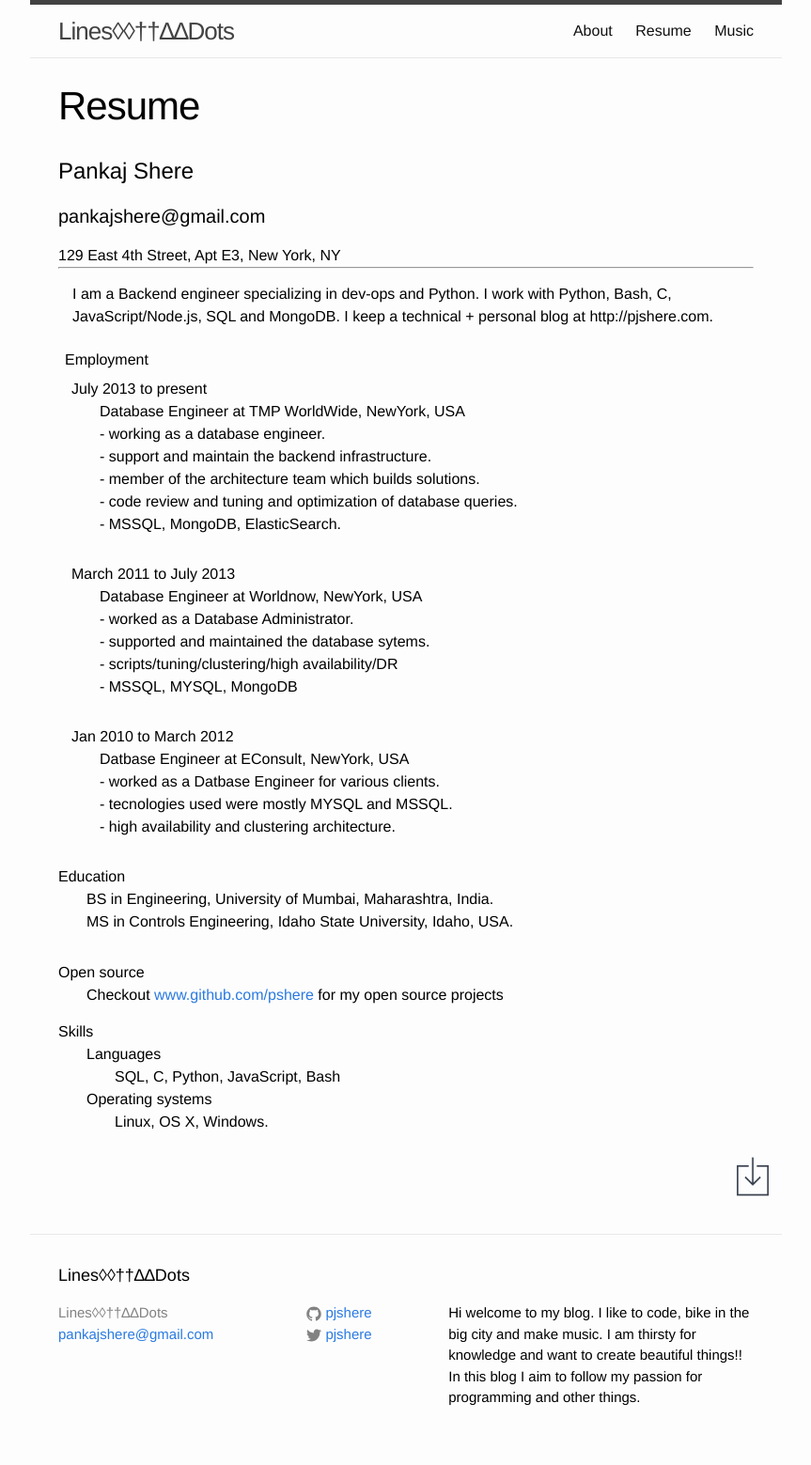
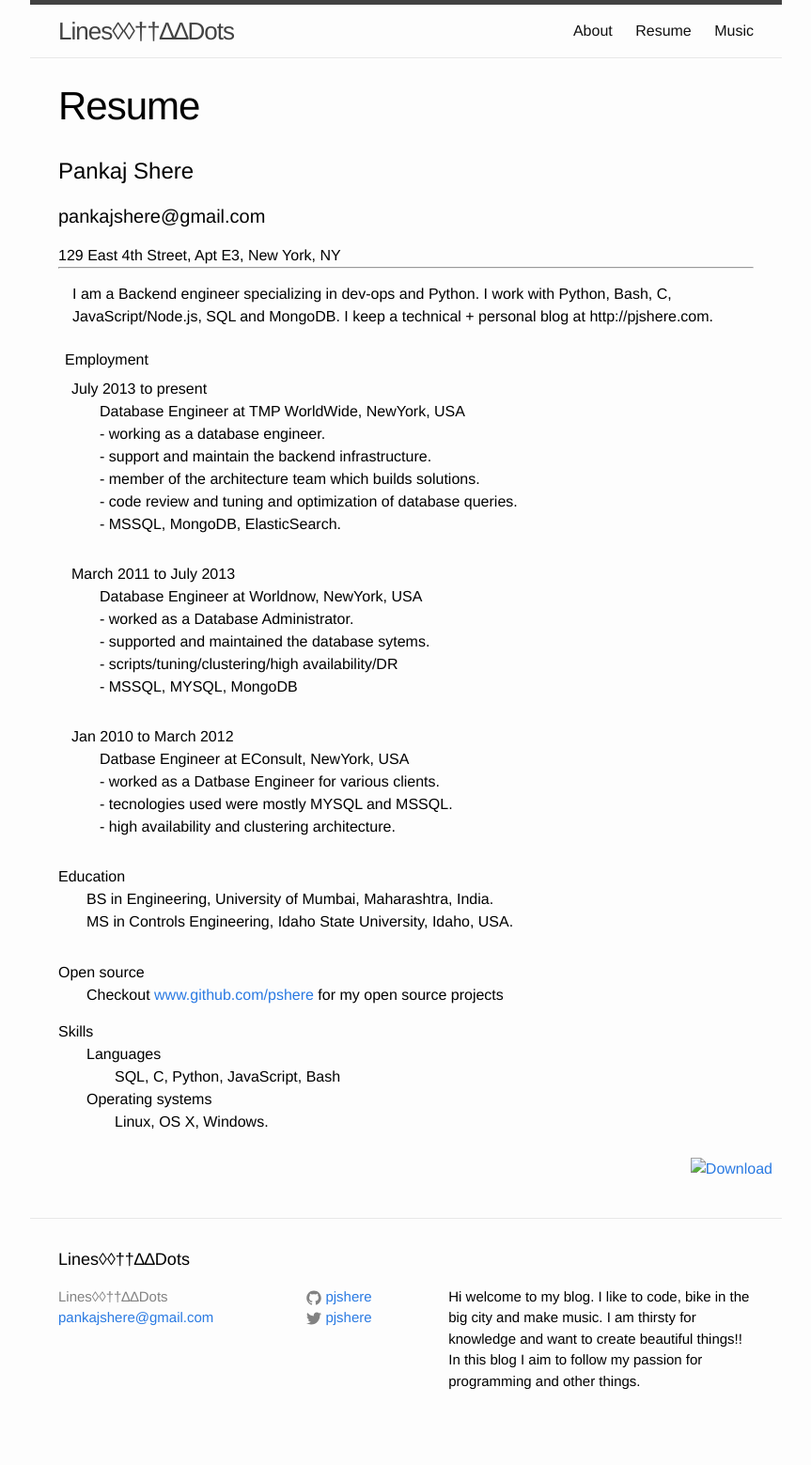
Before and after one commit to PJShere/PJShere.github.io, a Jekyll site: the page built from resume/index.html, in a window 1280 px wide. Shown: the whole page at 94% size, without its empty margins (208-1071 px from the left). Built offline with Jekyll 4.4.1, drawn with Linux system fonts in a browser that asks for light colours.

Commit message:
download link

```diff
--- a/resume/index.html
+++ b/resume/index.html
@@ -63,5 +63,5 @@
         </ul>
     </ul>
     </div>
-    <div style="padding:10px; text-align:right; color:red"><a href="pankajshereresume.pdf" target="_blank"><img src={{ site.baseurl }}/resume/1446548465_download.png alt="Download" width="42" height="42"></a></div>
+    <div style="padding:10px; text-align:right; color:red"><a href="pankajshereresume.pdf" target="_blank"><img src={{ site.baseurl }}"/1446548465_download.png" alt="Download" width="42" height="42"></a></div>
 </body>
```
Also changed, not shown: 1 other file.
